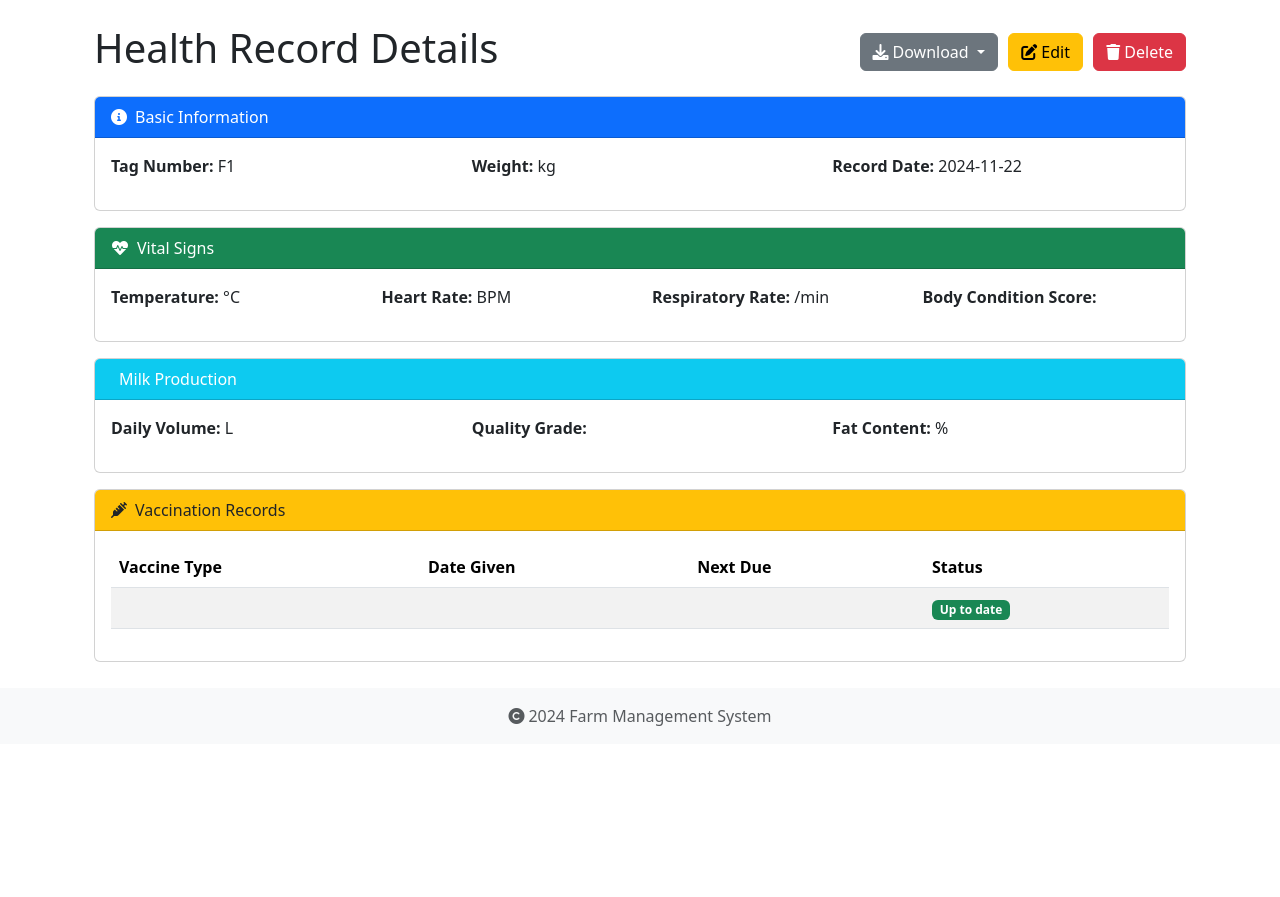
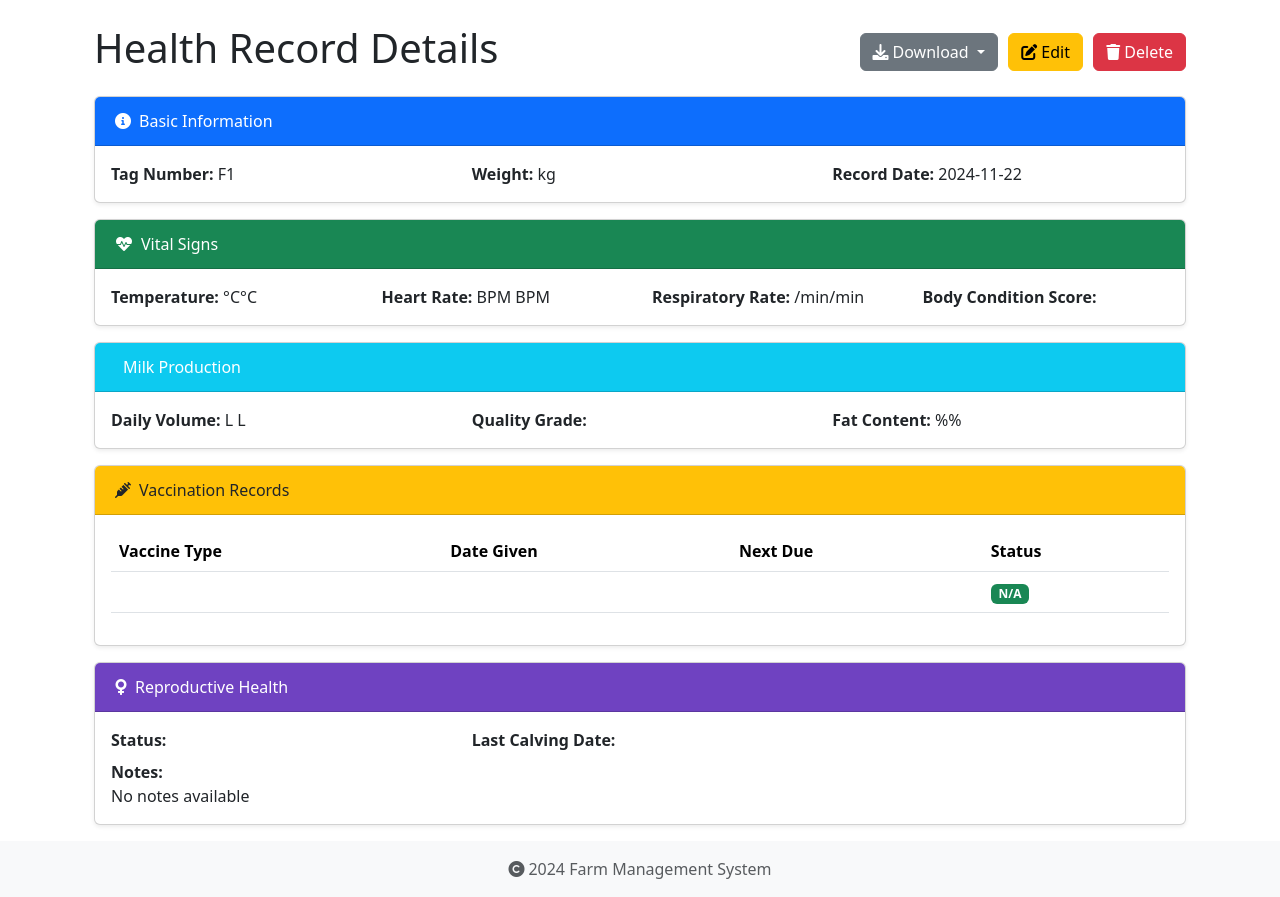
Before and after one commit to Tufi2/farm-management, a Flask app: page /health-records/9 in a window 1280 px wide. Shown: the part 56-953 px from the top of the page. Before the commit the page ends 782 px from the top, so only its background shows below. Run offline with Flask 3, Linux system fonts and the light colour scheme; a user stored in the database is signed in.

Commit message:
Added some more features in view,add cattle

```diff
--- a/app/routes/health_records.py
+++ b/app/routes/health_records.py
@@ -627,7 +627,7 @@ def view(id):
         data = {}
 
         if record.animal.species == 'Sheep':
-            # Structure data for sheep view
+            # Keep existing sheep data structure
             data = {
                 # Basic Information
                 'tag_number': record.animal.tag_number,
@@ -667,54 +667,60 @@ def view(id):
             template = 'health_records/sheep/view.html'
 
         elif record.animal.species == 'Cattle':
-            # Structure data for cattle view
+            # Structure data for cattle view matching the form
             data = {
+                # Basic Information
+                'basic_info': {
+                    'tag_number': record.animal.tag_number,
+                    'weight': description.get('Vital Signs', {}).get('Weight'),
+                    'record_date': record.date.strftime('%Y-%m-%d')
+                },
+
+                # Vital Signs
                 'vital_signs': {
-                    'temperature': description.get('Vital Signs', {}).get('Temperature', 'N/A'),
-                    'heart_rate': description.get('Vital Signs', {}).get('Heart Rate', 'N/A'),
-                    'respiratory_rate': description.get('Vital Signs', {}).get('Respiratory Rate', 'N/A'),
-                    'weight': description.get('Vital Signs', {}).get('Weight', 'N/A'),
+                    'temperature': f"{description.get('Vital Signs', {}).get('Temperature', 'N/A')}°C",
+                    'heart_rate': f"{description.get('Vital Signs', {}).get('Heart Rate', 'N/A')} BPM",
+                    'respiratory_rate': f"{description.get('Vital Signs', {}).get('Respiratory Rate', 'N/A')}/min",
                     'body_condition_score': description.get('Vital Signs', {}).get('Body Condition Score', 'N/A')
                 },
-                'vaccination_records': {
-                    'vaccines': [
-                        {
-                            'type': vaccine.get('Type', 'N/A'),
-                            'date_given': vaccine.get('Date Given', 'N/A'),
-                            'next_due': vaccine.get('Next Due', 'N/A'),
-                            'is_due': False  # Will be updated below
-                        }
-                        for vaccine in description.get('Vaccination Records', {}).get('Vaccines', [])
-                    ]
+
+                # Milk Production
+                'milk_production': {
+                    'daily_volume': f"{description.get('Milk Production', {}).get('Daily Volume', 'N/A')} L",
+                    'quality_grade': description.get('Milk Production', {}).get('Quality Grade', 'N/A'),
+                    'fat_content': f"{description.get('Milk Production', {}).get('Fat Content', 'N/A')}%"
                 },
-                'milk_production': {
-                    'daily_volume': description.get('Milk Production', {}).get('Daily Volume', 'N/A'),
-                    'quality_grade': description.get('Milk Production', {}).get('Quality Grade', 'N/A'),
-                    'fat_content': description.get('Milk Production', {}).get('Fat Content', 'N/A')
-                },
+
+                # Vaccination Records - now as a list for easier table rendering
+                'vaccination_records': [
+                    {
+                        'type': vaccine.get('Type', 'N/A'),
+                        'date_given': vaccine.get('Date Given', 'N/A'),
+                        'next_due': vaccine.get('Next Due', 'N/A'),
+                        'status': 'Up to date'  # Will be updated below
+                    }
+                    for vaccine in description.get('Vaccination Records', {}).get('Vaccines', [])
+                ],
+
+                # Reproductive Health
                 'reproductive_health': {
                     'status': description.get('Reproductive Health', {}).get('Status', 'N/A'),
                     'last_calving_date': description.get('Reproductive Health', {}).get('Last Calving Date', 'N/A'),
                     'notes': description.get('Reproductive Health', {}).get('Notes', 'N/A')
-                },
-                'treatment': {
-                    'type': description.get('Treatment', {}).get('Type', 'N/A'),
-                    'veterinarian': description.get('Treatment', {}).get('Veterinarian', 'N/A'),
-                    'details': description.get('Treatment', {}).get('Details', 'N/A')
                 }
             }
 
-            # Calculate is_due for vaccines
+            # Update vaccination statuses
             today = date.today()
-            for vaccine in data['vaccination_records']['vaccines']:
+            for vaccine in data['vaccination_records']:
                 if vaccine['next_due'] != 'N/A':
                     try:
                         next_due_date = datetime.strptime(vaccine['next_due'], '%Y-%m-%d').date()
-                        vaccine['is_due'] = next_due_date <= today
+                        vaccine['status'] = 'Due' if next_due_date <= today else 'Up to date'
                     except (ValueError, TypeError):
-                        vaccine['is_due'] = False
+                        vaccine['status'] = 'N/A'
 
-            template = 'health_records/cattle/view_cattle.html'
+            template = 'health_records/cattle/view_cattle.html'  # Changed from view_cattle.html
 
         else:
             flash('Unsupported animal type', 'warning')
--- a/app/templates/health_records/cattle/view_cattle.html
+++ b/app/templates/health_records/cattle/view_cattle.html
@@ -1,7 +1,6 @@
-<!-- templates/health_records/cattle/view.html -->
 {% extends "base.html" %}
 
-{% block title %}Health Record Details{% endblock %}
+{% block title %}Cattle Health Record Details{% endblock %}
 
 {% block content %}
 <div class="container">
@@ -33,13 +32,13 @@
         <div class="card-body">
             <div class="row">
                 <div class="col-md-4">
-                    <p><strong>Tag Number:</strong> {{ record.animal.tag_number }}</p>
+                    <strong>Tag Number:</strong> {{ data.basic_info.tag_number }}
                 </div>
                 <div class="col-md-4">
-                    <p><strong>Weight:</strong> {{ data.vital_signs.weight }} kg</p>
+                    <strong>Weight:</strong> {{ data.basic_info.weight }} kg
                 </div>
                 <div class="col-md-4">
-                    <p><strong>Record Date:</strong> {{ record.date.strftime('%Y-%m-%d') }}</p>
+                    <strong>Record Date:</strong> {{ data.basic_info.record_date }}
                 </div>
             </div>
         </div>
@@ -53,16 +52,16 @@
         <div class="card-body">
             <div class="row">
                 <div class="col-md-3">
-                    <p><strong>Temperature:</strong> {{ data.vital_signs.temperature }}°C</p>
+                    <strong>Temperature:</strong> {{ data.vital_signs.temperature }}°C
                 </div>
                 <div class="col-md-3">
-                    <p><strong>Heart Rate:</strong> {{ data.vital_signs.heart_rate }} BPM</p>
+                    <strong>Heart Rate:</strong> {{ data.vital_signs.heart_rate }} BPM
                 </div>
                 <div class="col-md-3">
-                    <p><strong>Respiratory Rate:</strong> {{ data.vital_signs.respiratory_rate }}/min</p>
+                    <strong>Respiratory Rate:</strong> {{ data.vital_signs.respiratory_rate }}/min
                 </div>
                 <div class="col-md-3">
-                    <p><strong>Body Condition Score:</strong> {{ data.vital_signs.body_condition_score }}</p>
+                    <strong>Body Condition Score:</strong> {{ data.vital_signs.body_condition_score }}
                 </div>
             </div>
         </div>
@@ -71,18 +70,18 @@
     <!-- Milk Production -->
     <div class="card mb-3">
         <div class="card-header bg-info text-white">
-            <i class="fas fa-glass-milk me-2"></i>Milk Production
+            <i class="fas fa-milk-bottle me-2"></i>Milk Production
         </div>
         <div class="card-body">
             <div class="row">
                 <div class="col-md-4">
-                    <p><strong>Daily Volume:</strong> {{ data.milk_production.daily_volume }} L</p>
+                    <strong>Daily Volume:</strong> {{ data.milk_production.daily_volume }} L
                 </div>
                 <div class="col-md-4">
-                    <p><strong>Quality Grade:</strong> {{ data.milk_production.quality_grade }}</p>
+                    <strong>Quality Grade:</strong> {{ data.milk_production.quality_grade }}
                 </div>
                 <div class="col-md-4">
-                    <p><strong>Fat Content:</strong> {{ data.milk_production.fat_content }}%</p>
+                    <strong>Fat Content:</strong> {{ data.milk_production.fat_content }}%
                 </div>
             </div>
         </div>
@@ -94,8 +93,7 @@
             <i class="fas fa-syringe me-2"></i>Vaccination Records
         </div>
         <div class="card-body">
-            <div class="table-responsive">
-                <table class="table table-striped">
+            <table class="table">
                 <thead>
                     <tr>
                         <th>Vaccine Type</th>
@@ -105,22 +103,40 @@
                     </tr>
                 </thead>
                 <tbody>
-                        {% for vaccine in data.vaccination_records.vaccines %}
+                    {% for vaccine in data.vaccination_records %}
                     <tr>
                         <td>{{ vaccine.type }}</td>
                         <td>{{ vaccine.date_given }}</td>
                         <td>{{ vaccine.next_due }}</td>
                         <td>
-                                {% if vaccine.is_due %}
-                                <span class="badge bg-danger">Due</span>
-                                {% else %}
-                                <span class="badge bg-success">Up to date</span>
-                                {% endif %}
+                            <span class="badge {% if vaccine.status == 'Due' %}bg-danger{% else %}bg-success{% endif %}">
+                                {{ vaccine.status }}
+                            </span>
                         </td>
                     </tr>
                     {% endfor %}
                 </tbody>
             </table>
+        </div>
+    </div>
+
+    <!-- Reproductive Health -->
+    <div class="card mb-3">
+        <div class="card-header bg-purple text-white">
+            <i class="fas fa-venus me-2"></i>Reproductive Health
+        </div>
+        <div class="card-body">
+            <div class="row">
+                <div class="col-md-4">
+                    <strong>Status:</strong> {{ data.reproductive_health.status }}
+                </div>
+                <div class="col-md-4">
+                    <strong>Last Calving Date:</strong> {{ data.reproductive_health.last_calving_date }}
+                </div>
+                <div class="col-md-12 mt-2">
+                    <strong>Notes:</strong><br>
+                    {{ data.reproductive_health.notes or 'No notes available' }}
+                </div>
             </div>
         </div>
     </div>
@@ -149,6 +165,21 @@
 </div>
 {% endblock %}
 
+{% block styles %}
+<style>
+    .card {
+        margin-bottom: 1.5rem;
+        box-shadow: 0 0.125rem 0.25rem rgba(0, 0, 0, 0.075);
+    }
+    .card-header {
+        padding: 0.75rem 1.25rem;
+    }
+    .bg-purple {
+        background-color: #6f42c1;
+    }
+</style>
+{% endblock %}
+
 {% block scripts %}
 <script>
 function confirmDelete(recordId) {
```
Also changed, not shown: instance/farm.db. Lines whose indentation alone changed are shown as unchanged.
